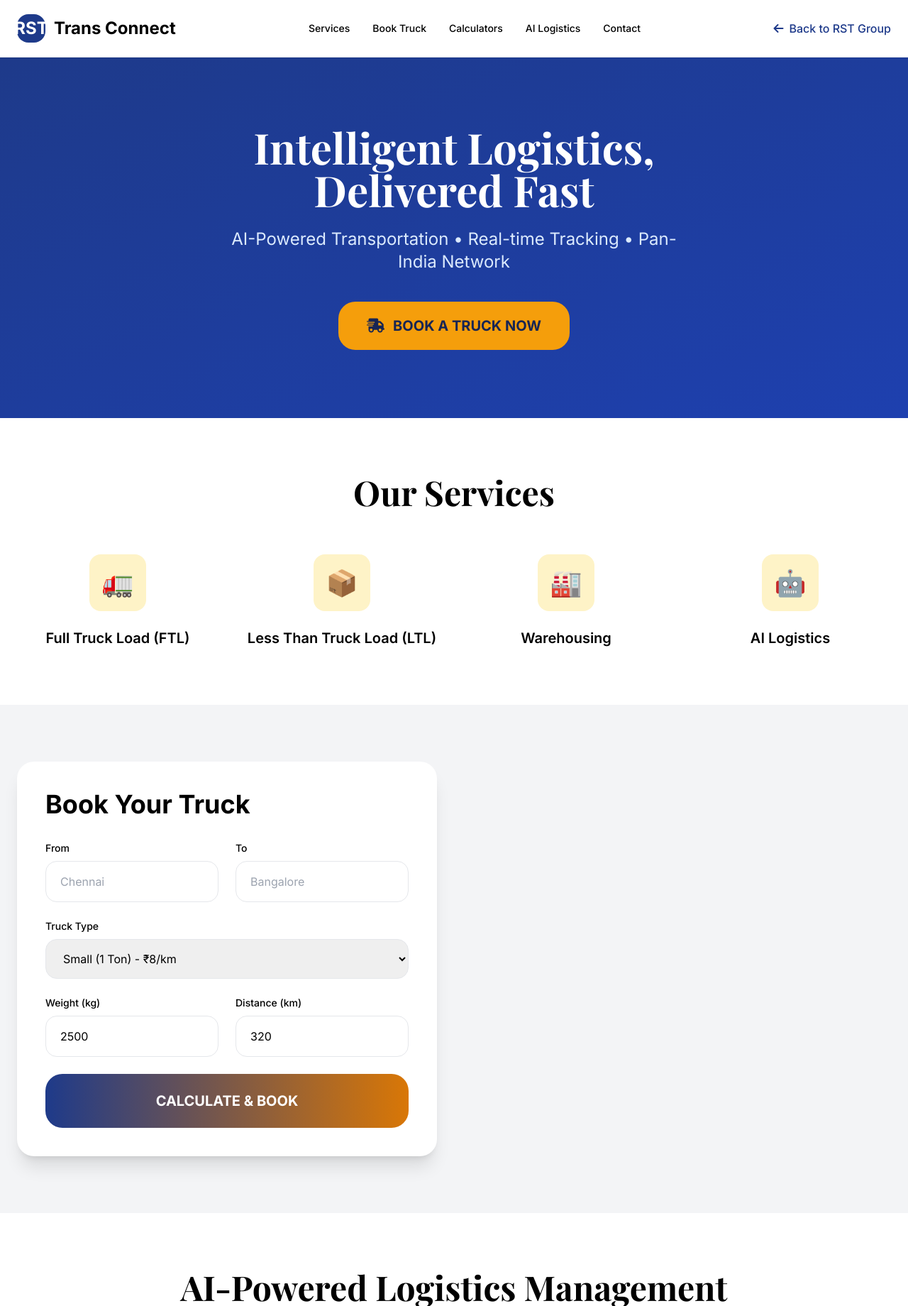
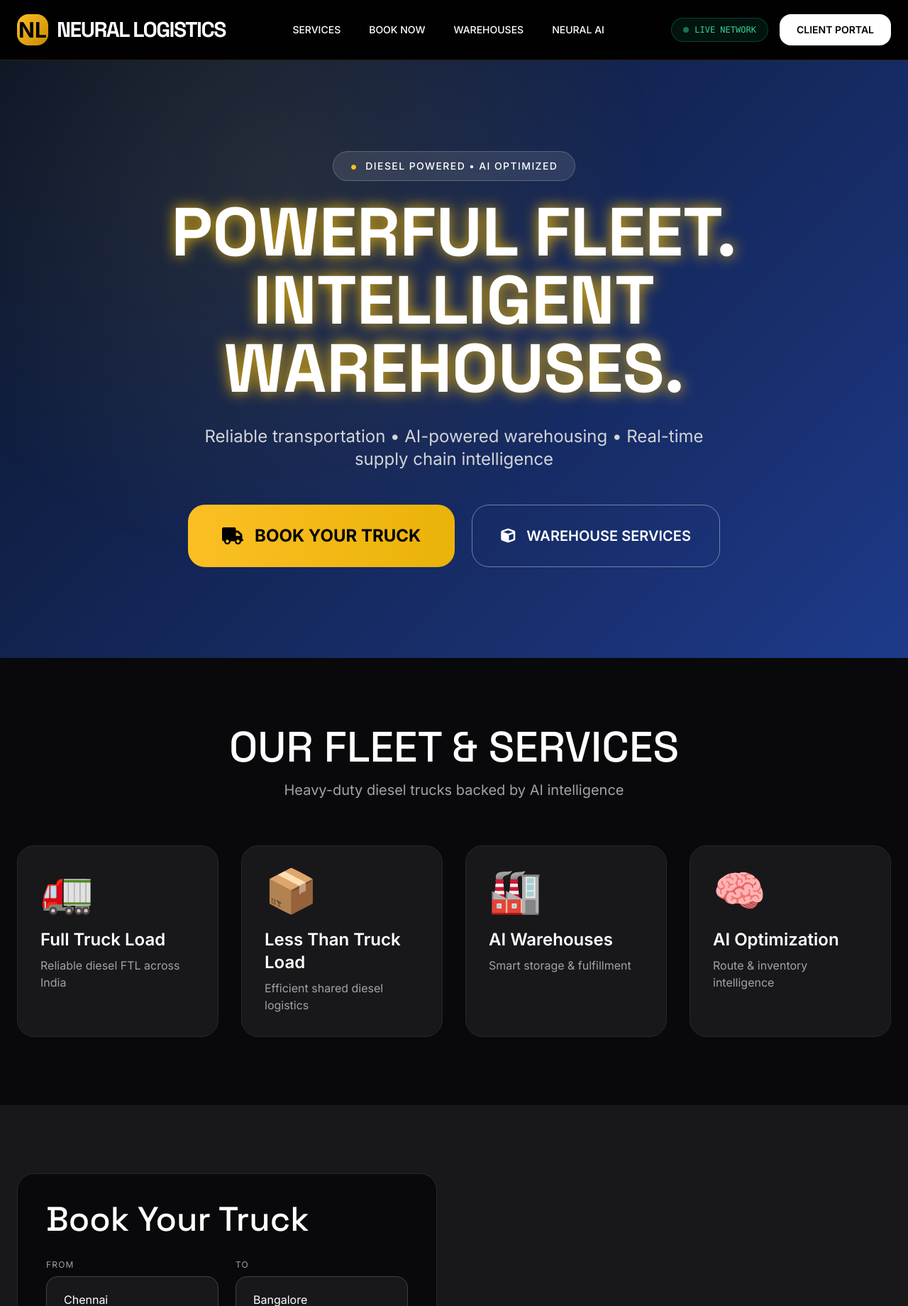
Before and after one commit to rupesh-1021/rst-group, a plain HTML site: page Trans-Connect.html in a window 1280 px wide. Shown: the top 1840 px of the page at 71% size. Drawn offline with nearby package versions, Linux system fonts and the light colour scheme.

Commit message:
updated transportation UI and features

```diff
--- a/Trans-Connect.html
+++ b/Trans-Connect.html
@@ -4,175 +4,295 @@
     <meta charset="UTF-8">
     <meta name="viewport" content="width=device-width, initial-scale=1.0">
     <link rel="icon" href="RST Logo.jpeg" type="image/jpeg">
-    <title>RST Trans Connect | Smart Logistics</title>
+    <title>Neural Logistics Ltd</title>
     <script src="https://cdn.tailwindcss.com"></script>
     <link rel="stylesheet" href="https://cdnjs.cloudflare.com/ajax/libs/font-awesome/6.5.1/css/all.min.css">
     <style>
-        @import url('https://fonts.googleapis.com/css2?family=Inter:wght@400;500;600;700&family=Playfair+Display:wght@700&display=swap');
+        @import url('https://fonts.googleapis.com/css2?family=Inter:wght@400;500;600;700&family=Playfair+Display:wght@700&family=Space+Grotesk:wght@500;600;700&display=swap');
 
-        body { font-family: 'Inter', system_ui, sans-serif; }
-        .heading-font { font-family: 'Playfair Display', sans-serif; }
+        body {
+            font-family: 'Inter', system_ui, sans-serif;
+        }
+        .heading-font {
+            font-family: 'Space Grotesk', sans-serif;
+        }
+
+        .glass {
+            background: rgba(255, 255, 255, 0.08);
+            backdrop-filter: blur(20px);
+            border: 1px solid rgba(255,255,255,0.15);
+        }
+
+        .hero-bg {
+            background: linear-gradient(135deg, #0a1428 0%, #1e3a8a 100%);
+            position: relative;
+            overflow: hidden;
+        }
+
+        .hero-bg::before {
+            content: '';
+            position: absolute;
+            top: 0; left: 0; right: 0; bottom: 0;
+            background: radial-gradient(circle at 30% 20%, rgba(234, 179, 8, 0.15) 0%, transparent 50%);
+            animation: pulse 8s infinite;
+        }
+
+        @keyframes pulse {
+            0%, 100% { opacity: 0.6; }
+            50% { opacity: 1; }
+        }
+
+        .neon-text {
+            text-shadow: 0 0 20px rgb(234 179 8);
+        }
 
         .truck-card {
-            transition: all 0.4s cubic-bezier(0.4, 0, 0.2, 1);
+            transition: all 0.5s cubic-bezier(0.4, 0.0, 0.2, 1);
+            opacity: 0;
+            transform: translateY(40px);
         }
-        .truck-card:hover {
-            transform: scale(1.05);
+        .truck-card.visible {
+            opacity: 1;
+            transform: translateY(0);
+        }
+
+        .section-animate {
+            opacity: 0;
+            transform: translateY(60px);
+            transition: all 0.8s cubic-bezier(0.25, 0.1, 0.25, 1);
+        }
+        .section-animate.visible {
+            opacity: 1;
+            transform: translateY(0);
+        }
+
+        .input-focus {
+            transition: all 0.3s ease;
+        }
+        .input-focus:focus {
+            box-shadow: 0 0 0 4px rgba(234, 179, 8, 0.3);
+            border-color: #eab308;
         }
     </style>
 </head>
-<body class="bg-gray-50">
+<body class="bg-zinc-950 text-white">
 
     <!-- HEADER -->
-    <header class="bg-white border-b sticky top-0 z-50 shadow-sm">
+    <header class="bg-black/80 border-b border-amber-500/20 sticky top-0 z-50 backdrop-blur-xl">
         <div class="max-w-7xl mx-auto px-6 py-5 flex justify-between items-center">
             <div class="flex items-center gap-3">
-                <a href="Home.html" class="flex items-center gap-3">
-                    <div class="w-10 h-10 bg-blue-900 rounded-2xl flex items-center justify-center text-white text-2xl font-bold">RST</div>
-                    <div>
-                        <span class="font-bold text-2xl">Trans Connect</span>
+                <a href="#" class="flex items-center gap-3">
+                    <div class="w-11 h-11 bg-gradient-to-br from-amber-400 to-yellow-600 rounded-2xl flex items-center justify-center text-black text-3xl font-bold shadow-lg">NL</div>
+                    <div class="heading-font">
+                        <span class="font-bold text-3xl tracking-tighter">NEURAL LOGISTICS</span>
                     </div>
                 </a>
             </div>
 
-            <nav class="hidden md:flex items-center gap-8 text-sm font-medium">
-                <a href="#services" class="hover:text-amber-600">Services</a>
-                <a href="#book" class="hover:text-amber-600">Book Truck</a>
-                <a href="#calculator" class="hover:text-amber-600">Calculators</a>
-                <a href="#ai" class="hover:text-amber-600">AI Logistics</a>
-                <a href="#contact" class="hover:text-amber-600">Contact</a>
+            <nav class="hidden md:flex items-center gap-10 text-sm font-medium">
+                <a href="#services" class="hover:text-amber-400 transition-colors">SERVICES</a>
+                <a href="#book" class="hover:text-amber-400 transition-colors">BOOK NOW</a>
+                <a href="#warehouse" class="hover:text-amber-400 transition-colors">WAREHOUSES</a>
+                <a href="#ai" class="hover:text-amber-400 transition-colors">NEURAL AI</a>
             </nav>
 
-            <a href="Home.html" class="text-blue-900 hover:text-amber-600 font-medium flex items-center gap-2">
-                <i class="fas fa-arrow-left"></i> Back to RST Group
-            </a>
+            <div class="flex items-center gap-4">
+                <div class="px-4 py-2 bg-emerald-500/10 text-emerald-400 text-xs font-mono rounded-full border border-emerald-500/30 flex items-center gap-2">
+                    <div class="w-2 h-2 bg-emerald-400 rounded-full animate-pulse"></div>
+                    LIVE NETWORK
+                </div>
+                <a href="#" class="bg-white text-black px-6 py-3 rounded-2xl font-semibold text-sm hover:bg-amber-400 transition-all">CLIENT PORTAL</a>
+            </div>
         </div>
     </header>
 
     <!-- HERO -->
-    <section class="bg-gradient-to-br from-blue-900 to-blue-800 text-white py-24">
-        <div class="max-w-7xl mx-auto px-6 text-center">
-            <h1 class="text-6xl font-bold heading-font mb-6">Intelligent Logistics,<br>Delivered Fast</h1>
-            <p class="text-2xl max-w-2xl mx-auto text-blue-100">AI-Powered Transportation • Real-time Tracking • Pan-India Network</p>
-            <div class="mt-10">
-                <a href="#book" class="inline-flex items-center gap-3 bg-amber-500 hover:bg-amber-600 text-blue-950 font-bold text-xl px-10 py-5 rounded-3xl">
-                    <i class="fas fa-truck-fast"></i> BOOK A TRUCK NOW
+    <section class="hero-bg py-32 relative section-animate">
+        <div class="max-w-7xl mx-auto px-6 text-center relative z-10">
+            <div class="inline-flex items-center gap-3 bg-white/10 backdrop-blur-md px-6 py-2 rounded-3xl mb-6 border border-white/20">
+                <span class="text-amber-400">●</span>
+                <span class="text-sm font-medium tracking-widest">DIESEL POWERED • AI OPTIMIZED</span>
+            </div>
+
+            <h1 class="text-7xl md:text-8xl font-bold heading-font leading-none mb-8 neon-text">
+                POWERFUL FLEET.<br>INTELLIGENT WAREHOUSES.
+            </h1>
+
+            <p class="text-2xl max-w-3xl mx-auto text-zinc-300 mb-12">
+                Reliable transportation • AI-powered warehousing • Real-time supply chain intelligence
+            </p>
+
+            <div class="flex flex-col sm:flex-row gap-6 justify-center">
+                <a href="#book" class="group inline-flex items-center justify-center gap-4 bg-gradient-to-r from-amber-400 to-yellow-500 hover:from-amber-500 hover:to-yellow-600 text-black font-bold text-2xl px-12 py-7 rounded-3xl transition-all hover:scale-105">
+                    <i class="fas fa-truck"></i>
+                    BOOK YOUR TRUCK
+                </a>
+                <a href="#warehouse" class="group inline-flex items-center justify-center gap-4 border border-white/40 hover:border-white text-white font-semibold text-xl px-10 py-7 rounded-3xl transition-all hover:bg-white/10">
+                    <i class="fas fa-cube"></i>
+                    WAREHOUSE SERVICES
                 </a>
             </div>
         </div>
     </section>
 
     <!-- SERVICES -->
-    <section id="services" class="py-20 bg-white">
+    <section id="services" class="py-24 section-animate">
         <div class="max-w-7xl mx-auto px-6">
-            <h2 class="text-center text-5xl font-bold heading-font mb-16">Our Services</h2>
+            <h2 class="text-center text-6xl heading-font mb-4">OUR FLEET & SERVICES</h2>
+            <p class="text-center text-zinc-400 text-xl max-w-xl mx-auto mb-16">Heavy-duty diesel trucks backed by AI intelligence</p>
+
             <div class="grid md:grid-cols-4 gap-8">
-                <div class="text-center">
-                    <div class="w-20 h-20 mx-auto bg-amber-100 rounded-2xl flex items-center justify-center text-4xl mb-6">🚛</div>
-                    <h3 class="font-semibold text-xl">Full Truck Load (FTL)</h3>
+                <div class="truck-card bg-zinc-900 border border-zinc-800 rounded-3xl p-8 hover:border-amber-400/50">
+                    <div class="text-6xl mb-6">🚛</div>
+                    <h3 class="text-2xl font-semibold mb-2">Full Truck Load</h3>
+                    <p class="text-zinc-400">Reliable diesel FTL across India</p>
                 </div>
-                <div class="text-center">
-                    <div class="w-20 h-20 mx-auto bg-amber-100 rounded-2xl flex items-center justify-center text-4xl mb-6">📦</div>
-                    <h3 class="font-semibold text-xl">Less Than Truck Load (LTL)</h3>
+                <div class="truck-card bg-zinc-900 border border-zinc-800 rounded-3xl p-8 hover:border-amber-400/50">
+                    <div class="text-6xl mb-6">📦</div>
+                    <h3 class="text-2xl font-semibold mb-2">Less Than Truck Load</h3>
+                    <p class="text-zinc-400">Efficient shared diesel logistics</p>
                 </div>
-                <div class="text-center">
-                    <div class="w-20 h-20 mx-auto bg-amber-100 rounded-2xl flex items-center justify-center text-4xl mb-6">🏭</div>
-                    <h3 class="font-semibold text-xl">Warehousing</h3>
+                <div class="truck-card bg-zinc-900 border border-zinc-800 rounded-3xl p-8 hover:border-amber-400/50">
+                    <div class="text-6xl mb-6">🏭</div>
+                    <h3 class="text-2xl font-semibold mb-2">AI Warehouses</h3>
+                    <p class="text-zinc-400">Smart storage & fulfillment</p>
                 </div>
-                <div class="text-center">
-                    <div class="w-20 h-20 mx-auto bg-amber-100 rounded-2xl flex items-center justify-center text-4xl mb-6">🤖</div>
-                    <h3 class="font-semibold text-xl">AI Logistics</h3>
+                <div class="truck-card bg-zinc-900 border border-zinc-800 rounded-3xl p-8 hover:border-amber-400/50">
+                    <div class="text-6xl mb-6">🧠</div>
+                    <h3 class="text-2xl font-semibold mb-2">AI Optimization</h3>
+                    <p class="text-zinc-400">Route & inventory intelligence</p>
                 </div>
             </div>
         </div>
     </section>
 
-    <!-- TRUCK BOOKING + CALCULATOR -->
-    <section id="book" class="py-20 bg-gray-100">
+    <!-- BOOKING -->
+    <section id="book" class="py-24 bg-zinc-900 section-animate">
         <div class="max-w-7xl mx-auto px-6">
             <div class="grid lg:grid-cols-2 gap-12">
-                <!-- Booking Form -->
-                <div class="bg-white rounded-3xl p-10 shadow-xl">
-                    <h2 class="text-4xl font-bold mb-8">Book Your Truck</h2>
-                    <form id="booking-form" class="space-y-6">
+                <!-- Form -->
+                <div class="bg-zinc-950 border border-zinc-800 rounded-3xl p-10">
+                    <h2 class="text-5xl heading-font mb-8">Book Your Truck</h2>
+
+                    <div class="space-y-8">
                         <div class="grid grid-cols-2 gap-6">
                             <div>
-                                <label class="block text-sm font-medium mb-2">From</label>
-                                <input type="text" id="from" placeholder="Chennai" class="w-full px-5 py-4 border rounded-2xl">
+                                <label class="block text-xs tracking-widest mb-2 text-zinc-400">FROM</label>
+                                <input type="text" id="from" value="Chennai" class="input-focus w-full bg-zinc-900 border border-zinc-700 rounded-2xl px-6 py-5 focus:outline-none">
                             </div>
                             <div>
-                                <label class="block text-sm font-medium mb-2">To</label>
-                                <input type="text" id="to" placeholder="Bangalore" class="w-full px-5 py-4 border rounded-2xl">
+                                <label class="block text-xs tracking-widest mb-2 text-zinc-400">TO</label>
+                                <input type="text" id="to" value="Bangalore" class="input-focus w-full bg-zinc-900 border border-zinc-700 rounded-2xl px-6 py-5 focus:outline-none">
                             </div>
                         </div>
 
                         <div>
-                            <label class="block text-sm font-medium mb-2">Truck Type</label>
-                            <select id="truck-type" class="w-full px-5 py-4 border rounded-2xl">
-                                <option value="small">Small (1 Ton) - ₹8/km</option>
-                                <option value="medium">Medium (5 Ton) - ₹14/km</option>
-                                <option value="large">Large (10+ Ton) - ₹22/km</option>
+                            <label class="block text-xs tracking-widest mb-2 text-zinc-400">TRUCK TYPE (Diesel)</label>
+                            <select id="truck-type" class="input-focus w-full bg-zinc-900 border border-zinc-700 rounded-2xl px-6 py-5 focus:outline-none">
+                                <option value="small">Small (2 Ton) - ₹18/km</option>
+                                <option value="medium">Medium (8 Ton) - ₹26/km</option>
+                                <option value="large">Heavy (20+ Ton) - ₹35/km</option>
                             </select>
                         </div>
 
                         <div class="grid grid-cols-2 gap-6">
                             <div>
-                                <label class="block text-sm font-medium mb-2">Weight (kg)</label>
-                                <input type="number" id="weight" value="2500" class="w-full px-5 py-4 border rounded-2xl">
+                                <label class="block text-xs tracking-widest mb-2 text-zinc-400">WEIGHT (TONS)</label>
+                                <input type="number" id="weight" value="5" class="input-focus w-full bg-zinc-900 border border-zinc-700 rounded-2xl px-6 py-5 focus:outline-none">
                             </div>
                             <div>
-                                <label class="block text-sm font-medium mb-2">Distance (km)</label>
-                                <input type="number" id="distance" value="320" class="w-full px-5 py-4 border rounded-2xl">
+                                <label class="block text-xs tracking-widest mb-2 text-zinc-400">DISTANCE (KM)</label>
+                                <input type="number" id="distance" value="320" class="input-focus w-full bg-zinc-900 border border-zinc-700 rounded-2xl px-6 py-5 focus:outline-none">
                             </div>
                         </div>
 
-                        <button type="button" onclick="calculateAndBook()"
-                                class="w-full bg-gradient-to-r from-blue-900 to-amber-600 text-white py-6 rounded-3xl font-bold text-xl">
-                            CALCULATE &amp; BOOK
+                        <button onclick="calculateAndBook()"
+                                class="w-full bg-gradient-to-r from-amber-400 to-yellow-500 text-black font-bold py-7 rounded-3xl text-xl tracking-wider hover:brightness-110 transition-all">
+                            CALCULATE & BOOK
                         </button>
-                    </form>
+                    </div>
                 </div>
 
-                <!-- Live Result -->
-                <div id="result-panel" class="hidden bg-white rounded-3xl p-10 shadow-xl border border-amber-200">
-                    <h3 class="text-2xl font-bold mb-6 flex items-center gap-3">
-                        <i class="fas fa-check-circle text-green-500"></i> Booking Summary
+                <!-- Result -->
+                <div id="result-panel" class="hidden bg-zinc-950 border border-amber-400/30 rounded-3xl p-10">
+                    <h3 class="flex items-center gap-3 text-2xl mb-8">
+                        <i class="fas fa-truck text-amber-400"></i>
+                        BOOKING SUMMARY
                     </h3>
-                    <div id="fare-result" class="space-y-6"></div>
+                    <div id="fare-result" class="space-y-8"></div>
                 </div>
             </div>
         </div>
     </section>
 
-    <!-- AI LOGISTICS -->
-    <section id="ai" class="py-20 bg-white">
-        <div class="max-w-7xl mx-auto px-6 text-center">
-            <h2 class="text-5xl font-bold heading-font mb-4">AI-Powered Logistics Management</h2>
-            <p class="text-xl text-gray-600 max-w-2xl mx-auto">Our intelligent system optimizes routes, predicts delays, and manages your entire supply chain.</p>
+    <!-- WAREHOUSE -->
+    <section id="warehouse" class="py-24 section-animate">
+        <div class="max-w-7xl mx-auto px-6">
+            <div class="text-center mb-16">
+                <h2 class="text-6xl heading-font mb-4">AI POWERED WAREHOUSES</h2>
+                <p class="text-xl text-zinc-400">Advanced storage integrated with our diesel fleet</p>
+            </div>
 
-            <div class="mt-16 bg-gray-900 text-white rounded-3xl p-12 max-w-3xl mx-auto">
-                <div class="flex justify-center gap-8 text-6xl mb-8">
+            <div class="grid lg:grid-cols-3 gap-8">
+                <div class="glass rounded-3xl p-10 truck-card">
+                    <div class="text-7xl mb-8">🏭</div>
+                    <h3 class="text-3xl font-semibold mb-4">Robotic Operations</h3>
+                    <p class="text-zinc-400">Automated handling & sorting</p>
+                </div>
+                <div class="glass rounded-3xl p-10 truck-card">
+                    <div class="text-7xl mb-8">📊</div>
+                    <h3 class="text-3xl font-semibold mb-4">Predictive Management</h3>
+                    <p class="text-zinc-400">Smart inventory forecasting</p>
+                </div>
+                <div class="glass rounded-3xl p-10 truck-card">
+                    <div class="text-7xl mb-8">🔍</div>
+                    <h3 class="text-3xl font-semibold mb-4">Quality Control</h3>
+                    <p class="text-zinc-400">AI vision inspection system</p>
+                </div>
+            </div>
+        </div>
+    </section>
+
+    <!-- AI -->
+    <section id="ai" class="py-24 bg-zinc-900 section-animate">
+        <div class="max-w-4xl mx-auto px-6 text-center">
+            <h2 class="text-6xl heading-font mb-6">NEURAL AI PLATFORM</h2>
+            <p class="text-zinc-400 text-2xl mb-16">Optimizing your diesel fleet & warehouse operations</p>
+
+            <div class="glass rounded-3xl p-16">
+                <div class="flex justify-center gap-12 text-8xl mb-12 opacity-80">
                     <i class="fas fa-brain"></i>
-                    <i class="fas fa-map-marked-alt"></i>
-                    <i class="fas fa-chart-line"></i>
                 </div>
-                <p class="text-2xl font-medium">"Your shipment is currently 12 minutes ahead of schedule. ETA: 4:45 PM"</p>
-                <button onclick="simulateAI()"
-                        class="mt-10 px-8 py-4 bg-amber-500 text-black font-bold rounded-2xl">
-                    Talk to AI Agent →
+                <p class="text-3xl font-light">"Fleet running smoothly. Warehouse inventory is well-balanced."</p>
+                <button onclick="simulateAI()" class="mt-12 px-12 py-6 bg-white text-black font-semibold rounded-3xl hover:bg-amber-400 transition-colors">
+                    TALK TO AI AGENT
                 </button>
             </div>
         </div>
     </section>
 
     <!-- FOOTER -->
-    <footer class="bg-blue-950 text-gray-300 py-12">
-        <div class="max-w-7xl mx-auto px-6 text-center">
-            <p class="text-sm">© 2026 RST Trans Connect Pvt Ltd • A Subsidiary of RST Group</p>
+    <footer class="bg-black py-16 border-t border-zinc-800">
+        <div class="max-w-7xl mx-auto px-6 text-center text-zinc-500 text-sm">
+            © 2026 RST Neural Logistics • Diesel Fleet & Intelligent Warehousing
         </div>
     </footer>
 
     <script>
+        // Intersection Observer for animations
+        function animateOnScroll() {
+            const elements = document.querySelectorAll('.section-animate, .truck-card');
+            const observer = new IntersectionObserver((entries) => {
+                entries.forEach(entry => {
+                    if (entry.isIntersecting) {
+                        entry.target.classList.add('visible');
+                    }
+                });
+            }, { threshold: 0.1 });
+
+            elements.forEach(el => observer.observe(el));
+        }
+
         function calculateAndBook() {
             const type = document.getElementById('truck-type').value;
             const weight = parseFloat(document.getElementById('weight').value) || 0;
@@ -181,27 +301,26 @@
             let rate = 0;
             let name = '';
 
-            if (type === 'small') { rate = 15; name = 'Small Truck (1T)'; }
-            else if (type === 'medium') { rate = 25; name = 'Medium Truck (5T)'; }
-            else { rate = 45; name = 'Large Truck (10T+)'; }
+            if (type === 'small') { rate = 18; name = 'Small Diesel (2T)'; }
+            else if (type === 'medium') { rate = 26; name = 'Medium Diesel (8T)'; }
+            else { rate = 35; name = 'Heavy Diesel (20T+)'; }
 
             const fare = Math.round(rate * distance);
 
             const html = `
-                <div class="text-center">
-                    <p class="text-5xl font-bold text-amber-600">₹${fare}</p>
-                    <p class="text-sm text-gray-500">Estimated Fare</p>
+                <div class="text-center mb-10">
+                    <p class="text-7xl font-bold text-amber-400">₹${fare}</p>
+                    <p class="text-amber-400/70 text-sm tracking-widest">ESTIMATED FARE</p>
                 </div>
-                <div class="grid grid-cols-2 gap-8 mt-8 text-left">
-                    <div><strong>Truck:</strong> ${name}</div>
-                    <div><strong>Distance:</strong> ${distance} km</div>
-                    <div><strong>Weight:</strong> ${weight} kg</div>
-                    <div><strong>From → To:</strong> ${document.getElementById('from').value} → ${document.getElementById('to').value}</div>
+                <div class="grid grid-cols-2 gap-y-6 text-sm">
+                    <div class="font-medium">Truck</div><div class="text-right">${name}</div>
+                    <div class="font-medium">Distance</div><div class="text-right">${distance} km</div>
+                    <div class="font-medium">Weight</div><div class="text-right">${weight} tons</div>
+                    <div class="font-medium">ETA</div><div class="text-right text-emerald-400">~12-18 hrs</div>
                 </div>
-                <button onclick="confirmBooking()"
-                        class="mt-10 w-full bg-green-600 hover:bg-green-700 py-5 rounded-2xl text-white font-bold">
-                    CONFIRM BOOKING
-                </button>
+                <div class="mt-12 pt-8 border-t border-zinc-800">
+                    <button onclick="confirmBooking()" class="w-full bg-emerald-600 hover:bg-emerald-500 py-5 rounded-2xl font-semibold">CONFIRM BOOKING</button>
+                </div>
             `;
 
             document.getElementById('fare-result').innerHTML = html;
@@ -209,14 +328,17 @@
         }
 
         function confirmBooking() {
-            alert("🎉 Booking Confirmed!\n\nYour truck has been assigned. Tracking link sent to your registered mobile.");
+            alert("✅ Booking Confirmed!\n\nDiesel truck assigned. Real-time tracking activated.");
         }
 
         function simulateAI() {
-            alert("🤖 AI Agent: Good afternoon! Your consignment from Chennai to Bangalore is on route NH48. Current fuel efficiency is optimal. Any assistance needed?");
+            alert("🧠 Neural AI: Your diesel fleet is performing optimally. Warehouse inventory is well-balanced. Need route adjustments?");
         }
 
-        // Tailwind ready
+        // Initialize animations
+        window.onload = () => {
+            animateOnScroll();
+        };
     </script>
 </body>
 </html>
```
Also changed, not shown: Home.html (+3 -3 lines).
